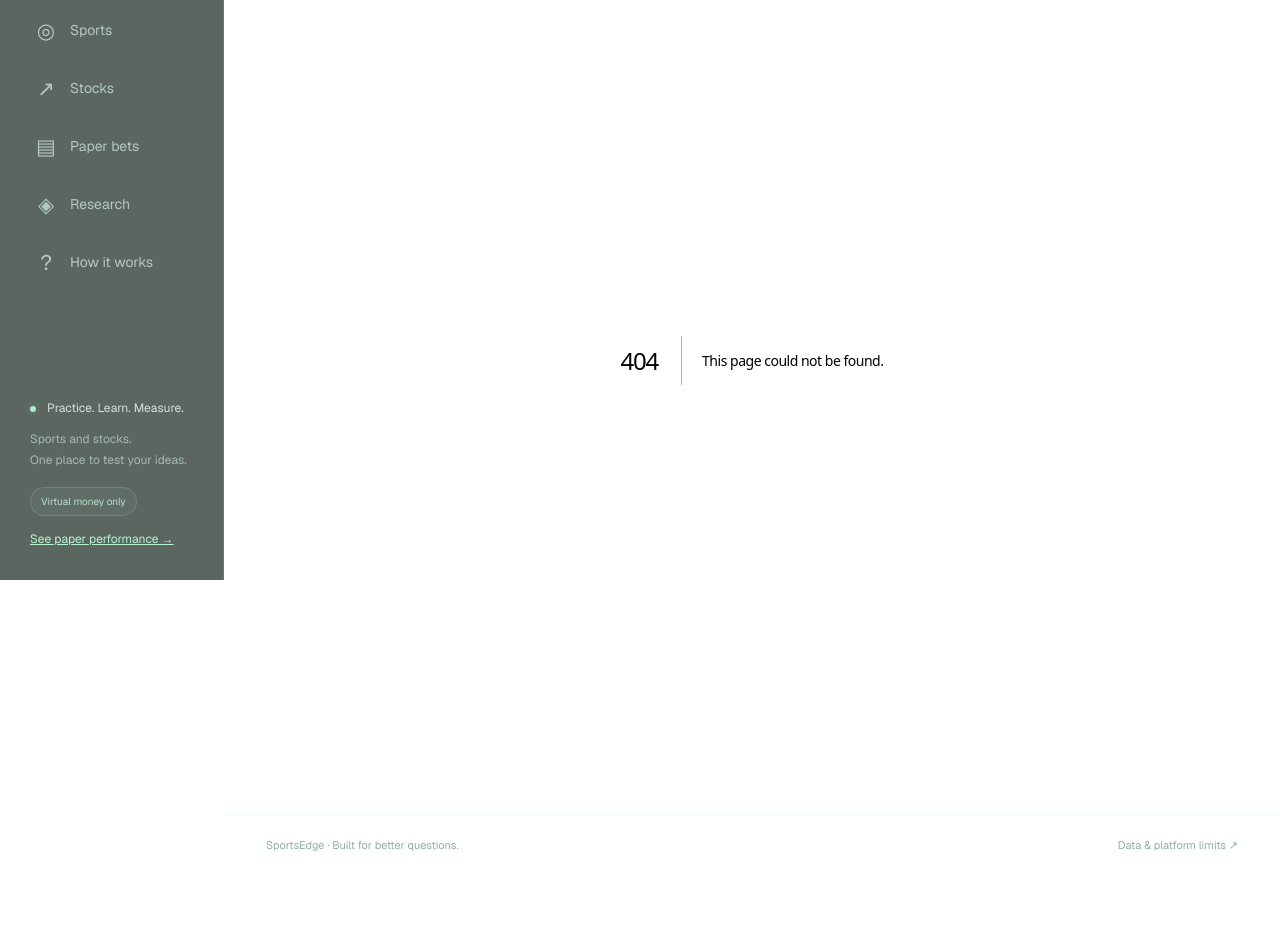
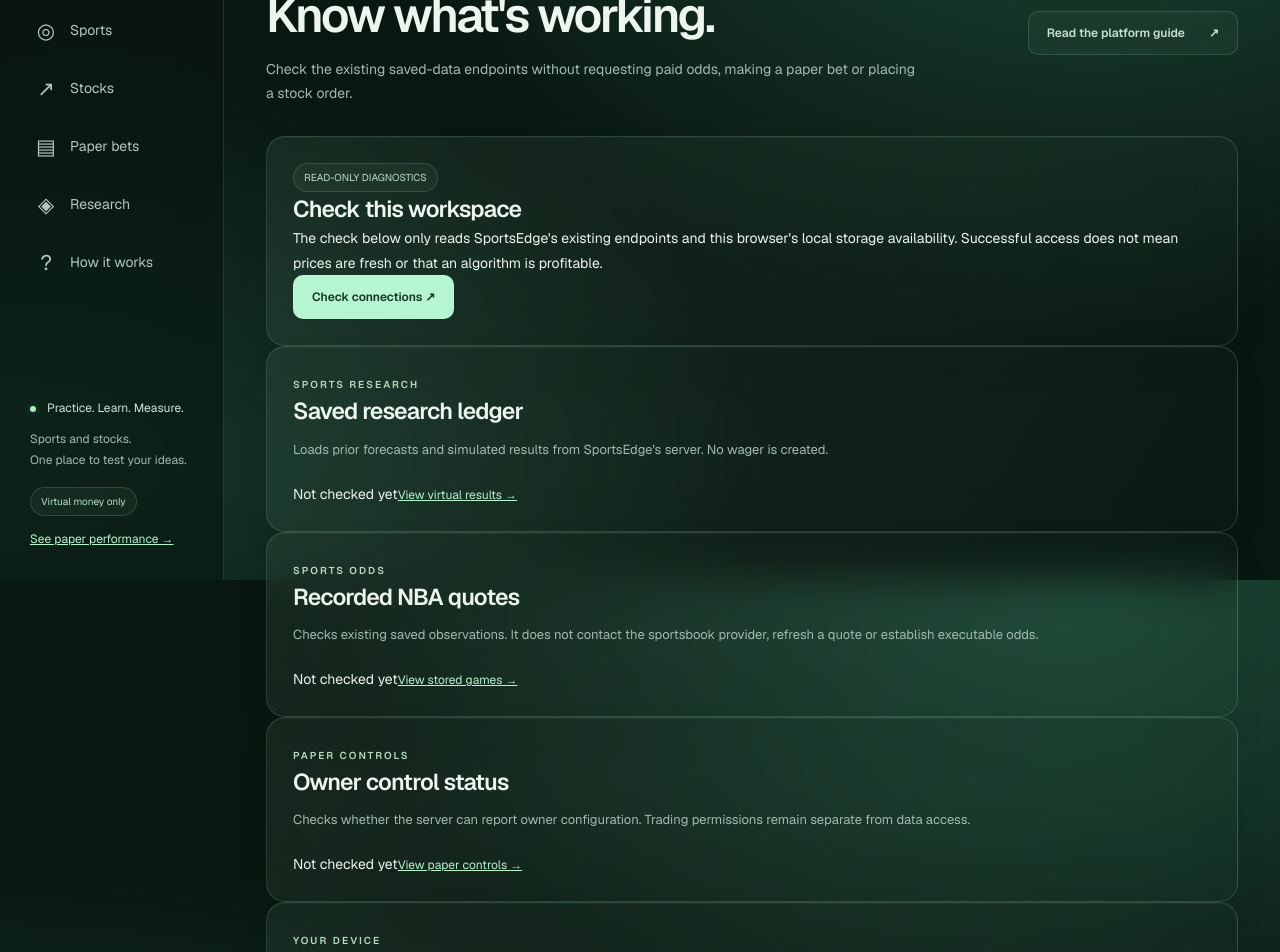
Before and after one commit to ang87505-crypto/SportsEdge, a Next.js app: page /connections in a window 1280 px wide. Before the commit this address had no page. Shown: the part 220-1172 px from the top of the page. Before the commit the page ends 1096 px from the top, so only its background shows below. Built offline with nearby package versions, Linux system fonts and the light colour scheme.

Commit message:
Connections: transparent read-only diagnostics and contract tests

```diff
--- /dev/null
+++ b/src/app/connections/page.tsx
@@ -0,0 +1,55 @@
+"use client";
+import {useState} from 'react';
+import Link from 'next/link';
+import {PageHeading,Action} from '@/components/ui';
+import {isResearchSnapshot} from '@/lib/dashboard-snapshot';
+import {parseOwnerStatus,storedOddsAvailable,type PublicOwnerControlStatus} from '@/lib/connection-readiness';
+
+type Probe='not-checked'|'available'|'unavailable';
+type Result={ledger:Probe;odds:Probe;controls:Probe;owner:PublicOwnerControlStatus|null;checkedAt:string|null};
+const START:Result={ledger:'not-checked',odds:'not-checked',controls:'not-checked',owner:null,checkedAt:null};
+const label=(status:Probe)=>status==='available'?'Read-only check passed':status==='unavailable'?'Unavailable / check failed':'Not checked yet';
+async function getResult(path:string,valid:(data:unknown)=>boolean):Promise<Probe>{
+ try{
+  const response=await fetch(path,{method:'GET',cache:'no-store',headers:{Accept:'application/json'}});
+  if(!response.ok)return 'unavailable';
+  return valid(await response.json())?'available':'unavailable';
+ }catch{return 'unavailable';}
+}
+export default function Connections(){
+ const [result,setResult]=useState<Result>(START);
+ const [busy,setBusy]=useState(false);
+ const [journal,setJournal]=useState<Probe>('not-checked');
+ async function check(){
+  if(busy)return;
+  setBusy(true);
+  try{
+   const [ledger,odds,control]=await Promise.all([
+    getResult('/api/research',isResearchSnapshot),
+    getResult('/api/sports?sport=nba',storedOddsAvailable),
+    fetch('/api/paper-control',{method:'GET',cache:'no-store',headers:{Accept:'application/json'}}).then(async r=>r.ok?parseOwnerStatus(await r.json()):null).catch(()=>null)
+   ]);
+   let local:Probe='unavailable';
+   try{if(typeof window.localStorage.getItem('sportsedge-stock-journal-v1')==='string'||window.localStorage.length>=0)local='available';}catch{}
+   setJournal(local);
+   setResult({ledger,odds,controls:control?'available':'unavailable',owner:control,checkedAt:new Date().toISOString()});
+  }finally{setBusy(false);}
+ }
+ return <>
+  <PageHeading eyebrow="PLATFORM CONNECTIONS" title="Know what's working." description="Check the existing saved-data endpoints without requesting paid odds, making a paper bet or placing a stock order." action={<Action href="/guide" secondary>Read the platform guide</Action>}/>
+  <section className="glass panel connection-intro">
+   <div><span className="pill">READ-ONLY DIAGNOSTICS</span><h2>Check this workspace</h2><p>The check below only reads SportsEdge's existing endpoints and this browser's local storage availability. Successful access does not mean prices are fresh or that an algorithm is profitable.</p></div>
+   <div><button className="button" disabled={busy} onClick={()=>void check()}>{busy?'Checking…':'Check connections ↗'}</button>{result.checkedAt&&<small className="quiet">Last checked {new Date(result.checkedAt).toLocaleString()}</small>}</div>
+  </section>
+  <div className="connection-grid">
+   <section className="glass panel"><span className="eyebrow">SPORTS RESEARCH</span><h2>Saved research ledger</h2><p>Loads prior forecasts and simulated results from SportsEdge's server. No wager is created.</p><span role="status" className={`connection-indicator ${result.ledger}`}>{label(result.ledger)}</span><Link className="text-link" href="/paper-betting">View virtual results →</Link></section>
+   <section className="glass panel"><span className="eyebrow">SPORTS ODDS</span><h2>Recorded NBA quotes</h2><p>Checks existing saved observations. It does not contact the sportsbook provider, refresh a quote or establish executable odds.</p><span role="status" className={`connection-indicator ${result.odds}`}>{label(result.odds)}</span><Link className="text-link" href="/sports">View stored games →</Link></section>
+   <section className="glass panel"><span className="eyebrow">PAPER CONTROLS</span><h2>Owner control status</h2><p>{result.owner?(result.owner.configured?'Owner configuration detected.':'Owner sign-in is not configured.'):'Checks whether the server can report owner configuration.'} Trading permissions remain separate from data access.</p><span role="status" className={`connection-indicator ${result.controls}`}>{label(result.controls)}{result.owner?' · '+(result.owner.enabled?'Execution flag enabled':'Execution flag off'):''}</span><Link className="text-link" href="/paper-betting">View paper controls →</Link></section>
+   <section className="glass panel"><span className="eyebrow">YOUR DEVICE</span><h2>Manual stock journal</h2><p>Stored locally in this browser, not Supabase or Alpaca. Export your entries before clearing browser data.</p><span role="status" className={`connection-indicator ${journal}`}>{label(journal)}</span><Link className="text-link" href="/stocks">Open manual journal →</Link></section>
+  </div>
+  <section className="glass panel connection-limits">
+   <div><h2>Integrations that are not connected</h2><p>Alpaca account balances and orders, a verified stock-trading execution engine, and real-money sportsbook execution do not sync to this website. An external link to Alpaca's paper dashboard is only a shortcut.</p></div>
+   <span className="pill pill-amber">No live brokerage sync</span>
+  </section>
+ </>;
+}
```
